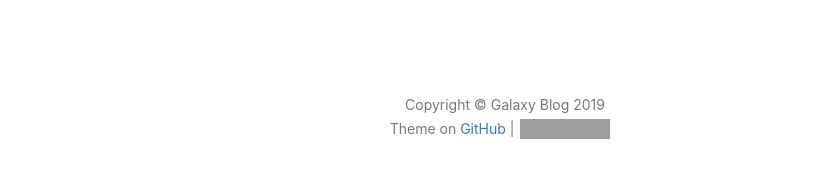
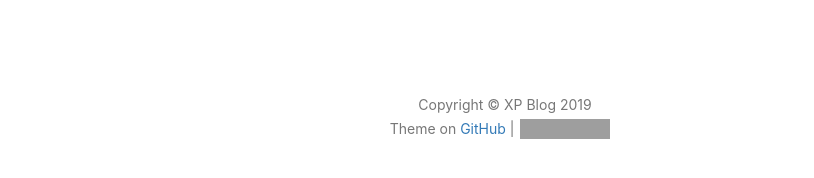
Before and after one commit to AnnaWisdom/annawisdom.github.io, a Jekyll site: the page built from index.html, in a window 1280 px wide and 900 px high, scrolled down 1821 px. Shown: the part 667-845 px from the top of the window, without its empty margins (135-949 px from the left). Built offline with Jekyll 4.4.1, drawn with Linux system fonts in a browser that asks for light colours; nearby versions of some CDN libraries; the list of posts is cut into pages by our own code; comment, search, counter and statistics services are not loaded; some of the changed text lies outside the part shown; grey boxes are pictures that could not be loaded.

Commit message:
Update _config.yml

```diff
--- a/_config.yml
+++ b/_config.yml
@@ -1,5 +1,5 @@
-title: Galaxy Blog
-SEOTitle: Galaxy的博客 | Galaxy Blog
+title: XP Blog
+SEOTitle: XP的博客 | Galaxy Blog
 header-img: img/bg-0327.jpg
 description: "Every failure is leading towards success."
 url: "http://tjcrt.github.io"          # your host, for absolute URL
```
